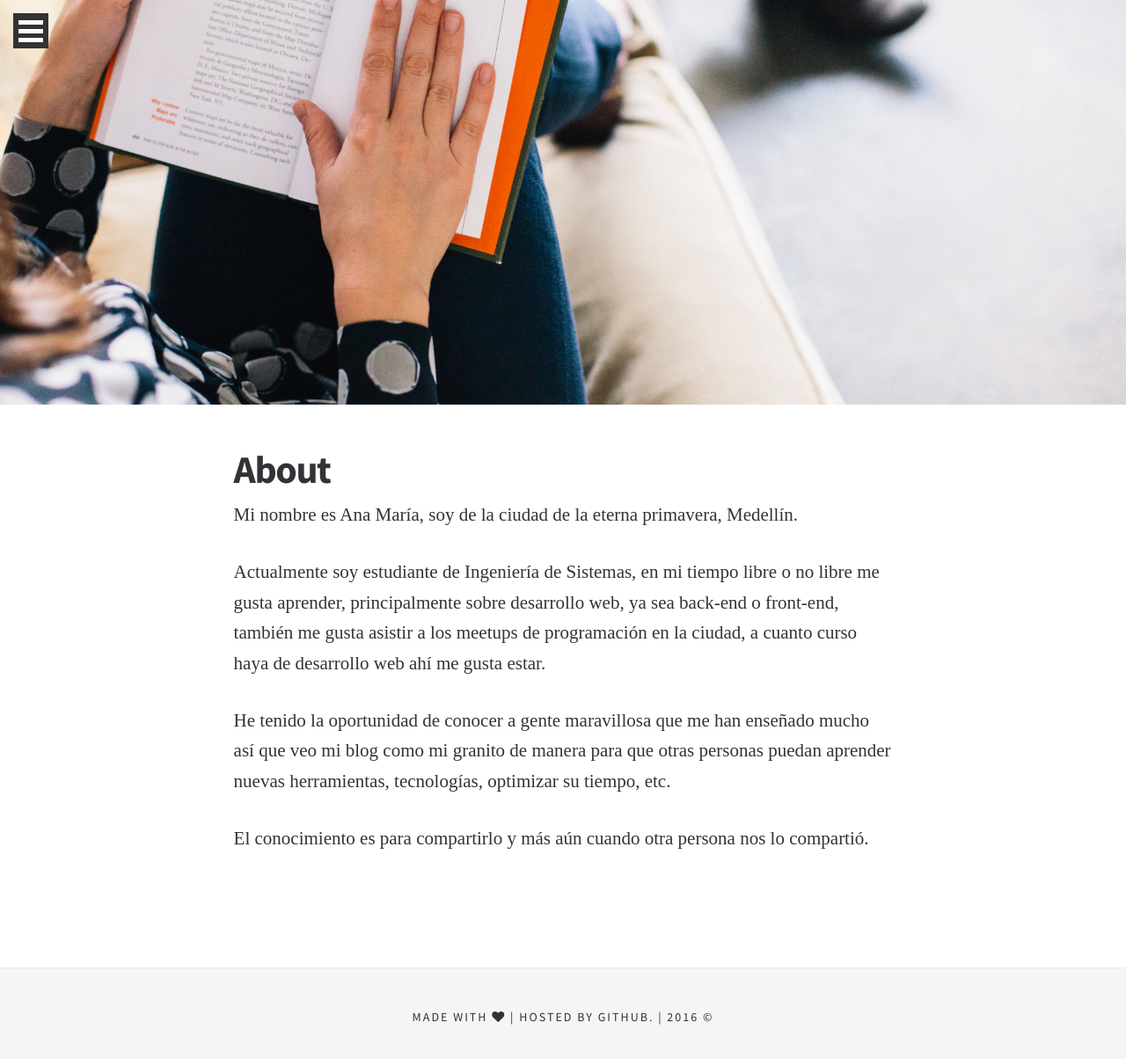
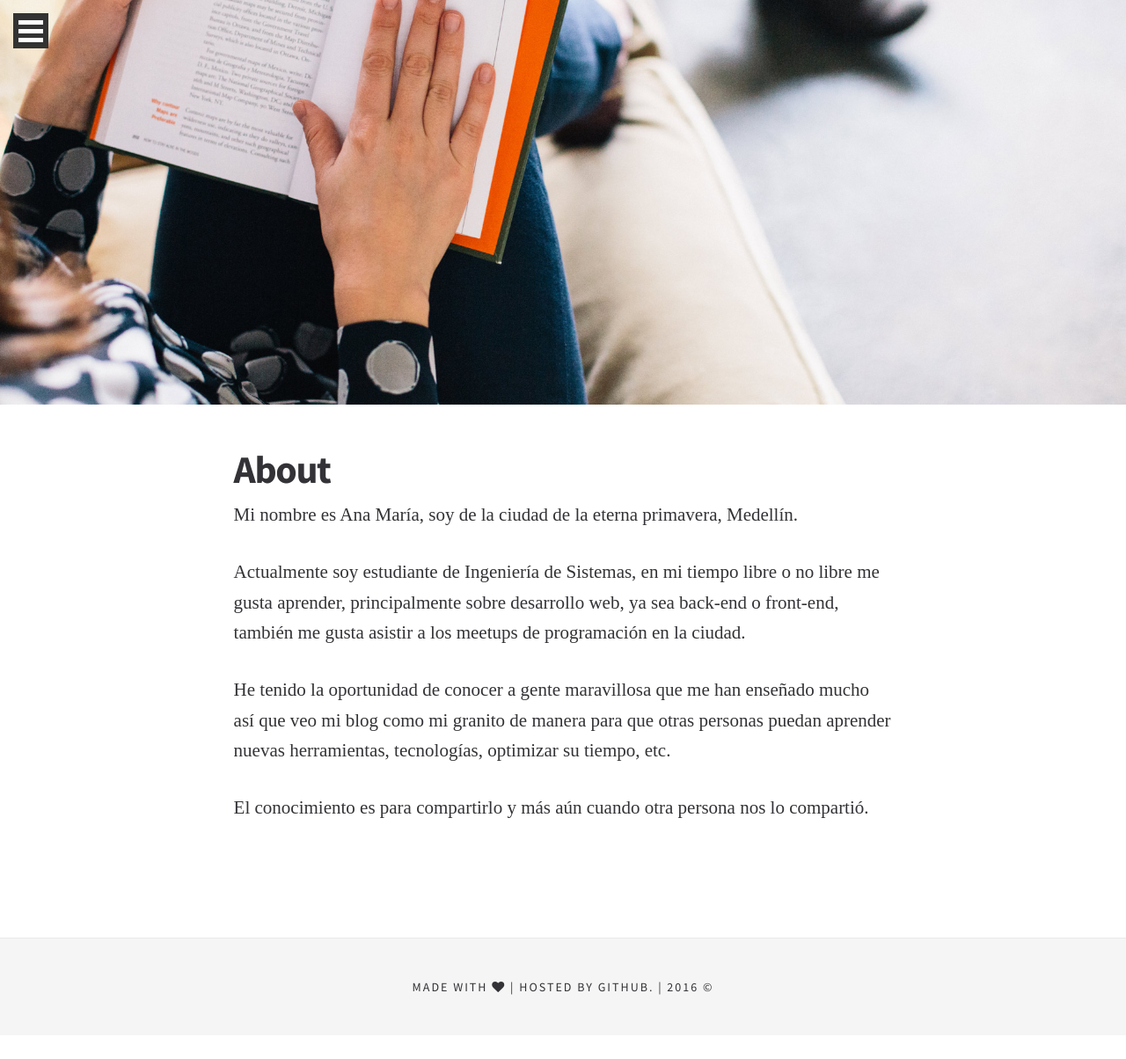
Before and after one commit to anamariasosa/anamariasosa.github.io, a Jekyll site: the page built from about.md, in a window 1280 px wide. Shown: the top 1204 px of the page at 88% size. Built offline with Jekyll 4.4.1, drawn with Linux system fonts in a browser that asks for light colours; some web fonts are replaced.

Commit message:
remove ds

```diff
--- a/about.md
+++ b/about.md
@@ -7,7 +7,7 @@ image: about.png
 ---
 Mi nombre es Ana María, soy de la ciudad de la eterna primavera, Medellín.
 
-Actualmente soy estudiante de Ingeniería de Sistemas, en mi tiempo libre o no libre me gusta aprender, principalmente sobre desarrollo web, ya sea back-end o front-end, también me gusta asistir a los meetups de programación en la ciudad, a cuanto curso haya de desarrollo web ahí me gusta estar.
+Actualmente soy estudiante de Ingeniería de Sistemas, en mi tiempo libre o no libre me gusta aprender, principalmente sobre desarrollo web, ya sea back-end o front-end, también me gusta asistir a los meetups de programación en la ciudad.
 
 He tenido la oportunidad de conocer a gente maravillosa que me han enseñado mucho así que veo mi blog como mi granito de manera para que otras personas puedan aprender nuevas herramientas, tecnologías, optimizar su tiempo, etc.
 
```
Also changed, not shown: 2 other files.
